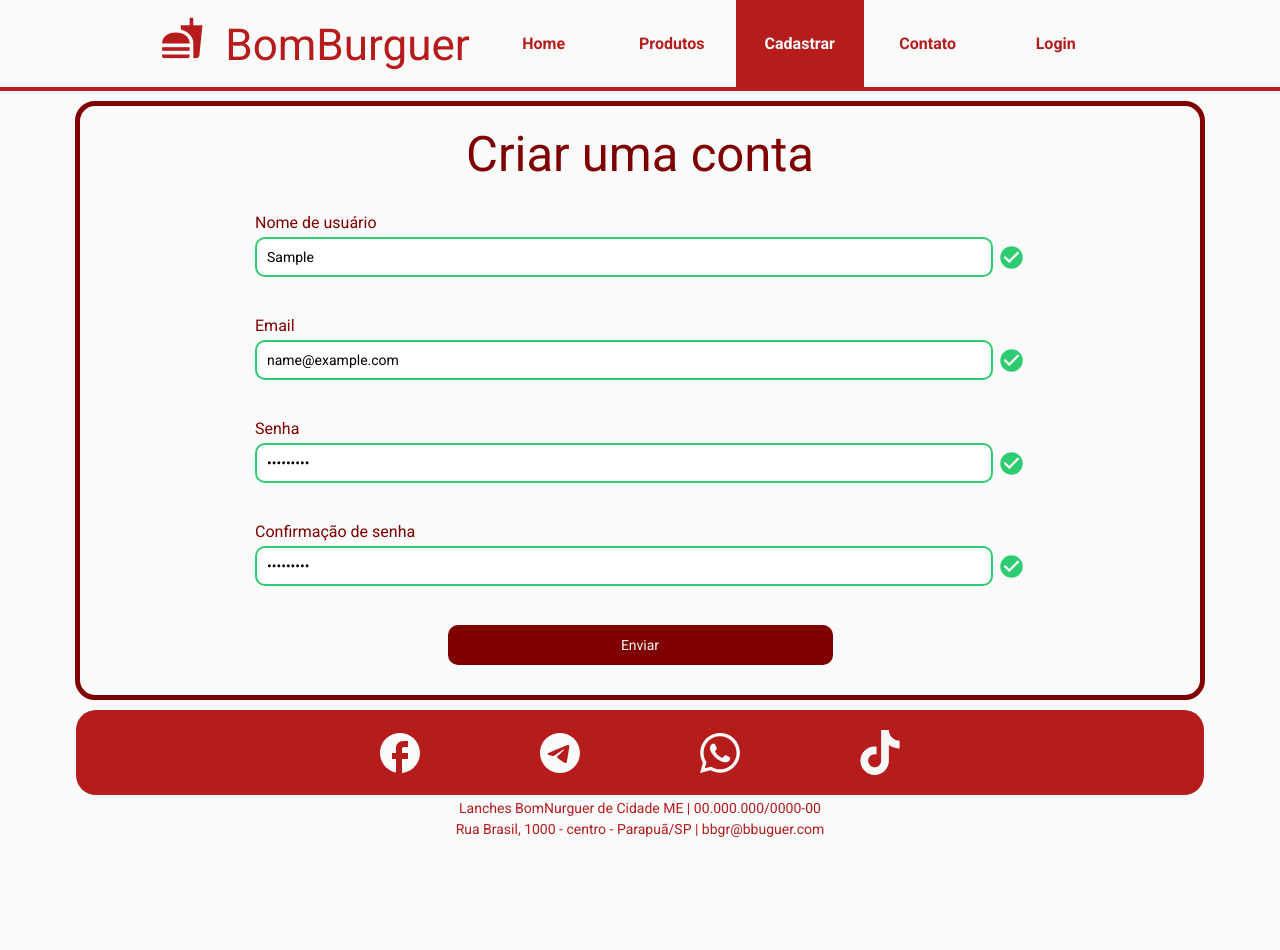
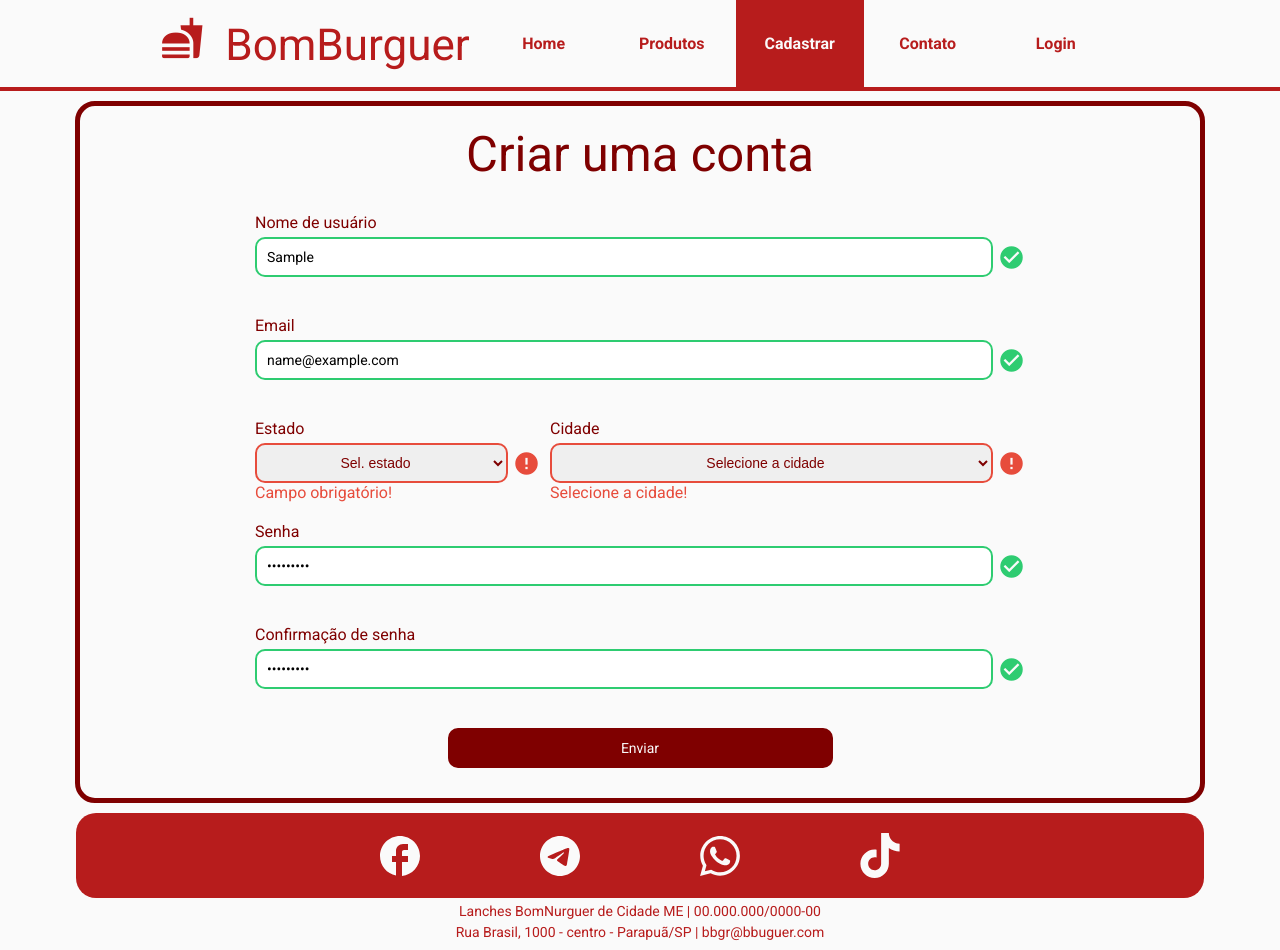
Before and after one commit to ewertonjsilva/site_bom_burger, a plain HTML site: page paginas/cadUsuario.html in a window 1280 px wide. Both pictures are taken after typing "Sample", "name@example.com", "Sample123", "Sample123" into the empty fields and a click on the button "Enviar". Before the commit the page ends 847 px from the top, so only its background shows below. Drawn offline with Linux system fonts and the light colour scheme.

Commit message:
valida estado e cidade

```diff
--- a/estilos/cadUsuario.css
+++ b/estilos/cadUsuario.css
@@ -78,6 +78,37 @@
     padding: 1rem;
   }
 
+  .doisItens {
+    display: flex;
+    width: 100%;
+  }
+
+  .divInput select {
+    padding: 0 1rem;
+    width: 100%;
+    font-size: 1.4rem;
+    height: 4rem;
+    border-radius: 1rem;
+    border: 2px solid #7F0000;
+    color: #7F0000;
+    text-align: center;
+}
+
+.divInput select option:focus {
+    color: #FAFAFA;
+    background-color: #7F0000;
+}
+
+.divInput select:focus {
+    box-shadow: 0 0 0 0;
+    outline: 0;
+}
+
+#valEstado {
+  width: 60%;
+  margin-right: 1rem;
+}
+
   /* Error and Success */
   .form-control.success input {
     border-color: #2ecc71;
@@ -100,3 +131,11 @@
   .form-control.error small {
     visibility: visible;
   }
+
+  .form-control.errsuccessor .divInput select {
+    border-color: #2ecc71;
+}
+
+.form-control.error .divInput select {
+  border-color: #e74c3c;
+}
--- a/paginas/cadUsuario.html
+++ b/paginas/cadUsuario.html
@@ -92,6 +92,46 @@
                   <small>Insira o e-mail corretamente!</small>
                 </div>
 
+                <div class="doisItens">
+                    <div class="form-control" id="valEstado">
+                        <label for="estado">Estado</label>
+                        <div class="divInput">
+                          <select name="selUf" id="estado">
+                            <option selected disabled value="0">Sel. estado</option>
+                            <option value="1">SP</option>
+                            <option value="2">RJ</option>
+                            <option value="3">PR</option>
+                          </select>
+                          <span class="material-icons sucesso">
+                              check_circle
+                          </span>
+                          <span class="material-icons erro">
+                              error
+                          </span>
+                        </div>
+                        <small>Campo obrigatório!</small>
+                      </div>
+
+                      <div class="form-control" id="valCidade">
+                        <label for="cidade">Cidade</label>
+                        <div class="divInput">
+                            <select name="selCidade" id="cidade">
+                                <option selected disabled value="0">Selecione a cidade</option>
+                                <option value="1">Tupã</option>
+                                <option value="2">Parapuã</option>
+                                <option value="3">Marília</option>
+                            </select>
+                          <span class="material-icons sucesso">
+                              check_circle
+                          </span>
+                          <span class="material-icons erro">
+                              error
+                          </span>
+                        </div>
+                        <small>Selecione a cidade!</small>
+                      </div>
+                </div>
+
                 <div class="form-control" id="validaSn1">
                   <label for="password">Senha</label>
                   <div class="divInput">
--- a/scripts/nav.js
+++ b/scripts/nav.js
@@ -15,19 +15,3 @@ function mostraMenu() {
 selMenu.onclick = function() {
     mostraMenu();
 }
-
-// SLIDER
-let count = 1;
-document.getElementById("radio1").checked = true;
-
-setInterval( function() {
-  nextImage();
-}, 5000);
-
-function nextImage() {
-  count++;
-  if (count >4 ) {
-    count = 1;
-  }
-  document.getElementById("radio" + count).checked = true;
-}
--- a/scripts/validaUsu.js
+++ b/scripts/validaUsu.js
@@ -3,12 +3,17 @@
 const form = document.getElementById("form");
 const username = document.getElementById("username");
 const email = document.getElementById("email");
+const estado = document.getElementById("estado");
+const cidade = document.getElementById("cidade");
 const password = document.getElementById("password");
 const passwordConfirmation = document.getElementById("password-confirmation");
+
 var nm = document.getElementById("valNome");
 var em = document.getElementById("valEmail");
 var sn1 = document.getElementById("validaSn1");
 var sn2 = document.getElementById("validaSn2");
+var es = document.getElementById("valEstado");
+var cid = document.getElementById("valCidade");
 
 form.addEventListener("submit", (e) => {
   e.preventDefault();
@@ -21,6 +26,8 @@ function checkInputs() {
     const emailValue = email.value;
     const passwordValue = password.value;
     const passwordConfirmationValue = passwordConfirmation.value;
+    const estadoValue = estado.value;
+    const cidadeValue = cidade.value;
     let validado = 0;
 
     if (usernameValue === "") {
@@ -36,6 +43,20 @@ function checkInputs() {
         em.className = "form-control error";
     } else {
         em.className = "form-control success";
+        validado++;
+    }
+
+    if (cidadeValue === "0") {
+        cid.className = "form-control error";
+    } else {
+        cid.className = "form-control success";
+        validado++;
+    }
+
+    if (estadoValue === "0") {
+        es.className = "form-control error";
+    } else {
+        es.className = "form-control success";
         validado++;
     }
 
@@ -57,7 +78,7 @@ function checkInputs() {
         validado++;
     }
 
-    if (validado === 4) {
+    if (validado === 6) {
         console.log("O formulário está 100% válido!");
     }
 }
```
Also changed, not shown: index.html (+1 -0 lines), scripts/home.js (added, +15 -0 lines).
